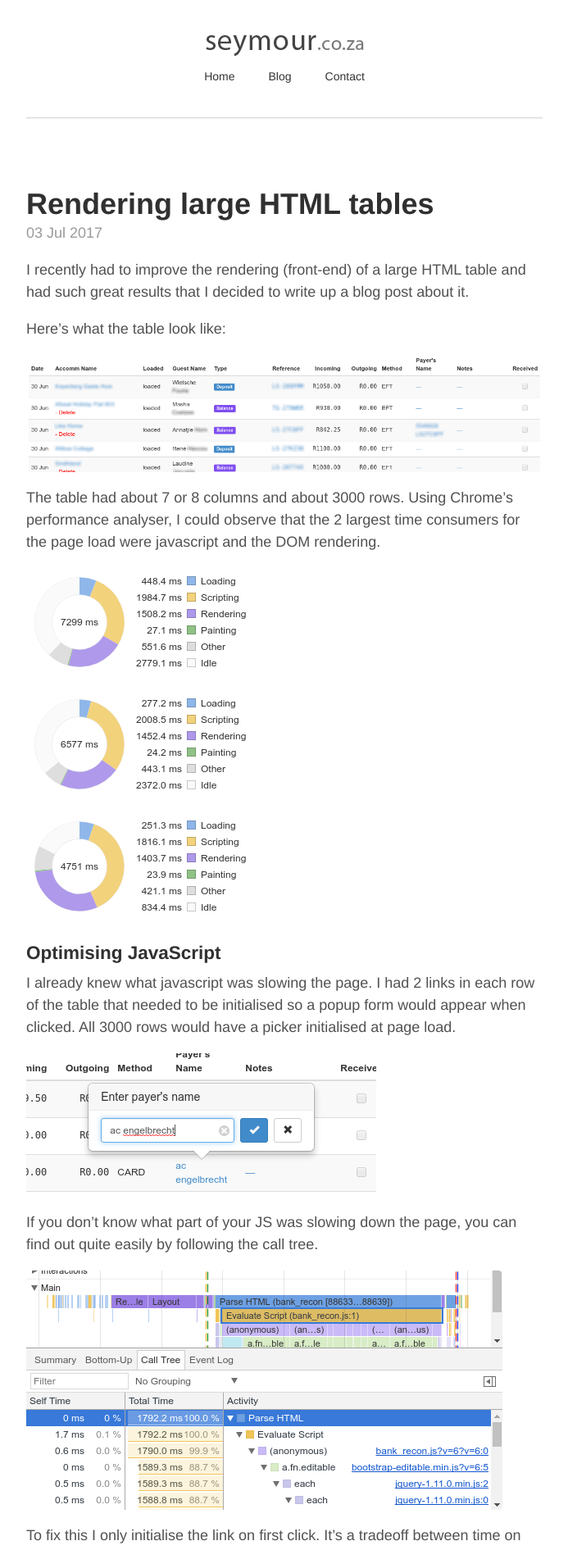
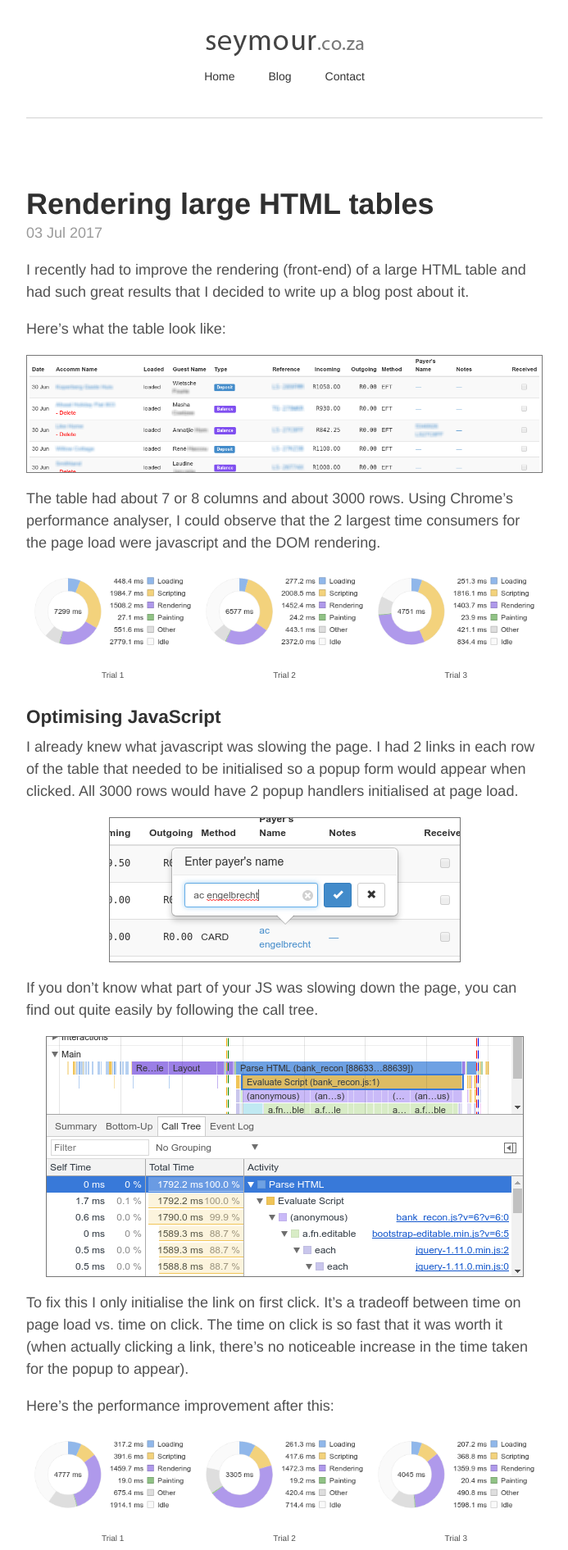
Before and after one commit to seymour7/seymour7.github.io, a Jekyll site: the page built from _posts/2017-07-03-html-table.md, in a window 1280 px wide. Shown: the top 1891 px of the page at 82% size, without its empty margins (293-986 px from the left). Built offline with Jekyll 4.4.1, drawn with Linux system fonts in a browser that asks for light colours; some of the changed text lies outside the part shown.

Commit message:
Fix blog post formatting

```diff
--- a/_posts/2017-07-03-html-table.md
+++ b/_posts/2017-07-03-html-table.md
@@ -8,46 +8,73 @@ I recently had to improve the rendering (front-end) of a large HTML table and ha
 
 Here's what the table look like:
 
-![Large table]({{ site.baseurl }}/public/html_table/table.png)
+<img src="/public/html_table/table.png" alt="Large table" style="border:1px solid #777">
 
 The table had about 7 or 8 columns and about 3000 rows. Using Chrome's performance analyser, I could observe that the 2 largest time consumers for the page load were javascript and the DOM rendering.
 
-![Trial 1]({{ site.baseurl }}/public/html_table/a1.png)
-![Trial 2]({{ site.baseurl }}/public/html_table/a2.png)
-![Trial 3]({{ site.baseurl }}/public/html_table/a3.png)
+<table style="text-align:center;margin-bottom:1rem;">
+	<tr>
+		<td markdown="span">![Trial 1]({{ site.baseurl }}/public/html_table/a1.png)</td>
+		<td markdown="span">![Trial 2]({{ site.baseurl }}/public/html_table/a2.png)</td>
+		<td markdown="span">![Trial 3]({{ site.baseurl }}/public/html_table/a3.png)</td>
+	</tr>
+	<tr style="font-size:10px;">
+		<td>Trial 1</td>
+		<td>Trial 2</td>
+		<td>Trial 3</td>
+	</tr>
+</table>
 
 ### Optimising JavaScript
 
-I already knew what javascript was slowing the page. I had 2 links in each row of the table that needed to be initialised so a popup form would appear when clicked. All 3000 rows would have a picker initialised at page load.
+I already knew what javascript was slowing the page. I had 2 links in each row of the table that needed to be initialised so a popup form would appear when clicked. All 3000 rows would have 2 popup handlers initialised at page load.
 
-![Popup form]({{ site.baseurl }}/public/html_table/popup.png)
+<img src="/public/html_table/popup.png" alt="Popup form" style="border:1px solid #777;margin:0 auto;">
 
 If you don't know what part of your JS was slowing down the page, you can find out quite easily by following the call tree.
 
-![Call tree]({{ site.baseurl }}/public/html_table/call_tree.png)
+<img src="/public/html_table/call_tree.png" alt="Call tree" style="border:1px solid #777;margin:0 auto;">
 
-To fix this I only initialise the link on first click. It's a tradeoff between time on page load vs time on click. The time on click is so fast that it was worth it (plus these links aren't frequently used).
+To fix this I only initialise the link on first click. It's a tradeoff between time on page load vs. time on click. The time on click is so fast that it was worth it (when actually clicking a link, there's no noticeable increase in the time taken for the popup to appear).
 
 Here's the performance improvement after this:
 
-![Trial 1]({{ site.baseurl }}/public/html_table/b1.png)
-![Trial 2]({{ site.baseurl }}/public/html_table/b2.png)
-![Trial 3]({{ site.baseurl }}/public/html_table/b3.png)
+<table style="text-align:center;margin-bottom:1rem;">
+	<tr>
+		<td markdown="span">![Trial 1]({{ site.baseurl }}/public/html_table/b1.png)</td>
+		<td markdown="span">![Trial 2]({{ site.baseurl }}/public/html_table/b2.png)</td>
+		<td markdown="span">![Trial 3]({{ site.baseurl }}/public/html_table/b3.png)</td>
+	</tr>
+	<tr style="font-size:10px;">
+		<td>Trial 1</td>
+		<td>Trial 2</td>
+		<td>Trial 3</td>
+	</tr>
+</table>
 
-When actually clicking a link, there's no noticeable increase in the time taken for the popup to appear.
+The total scripting time was reduced from an average of 1936.4ms to 392.7ms (that's 4.9x faster).
 
 ### Optimising DOM rendering
 
 After observing the page loading, I thought that as the table loads, the column widths are constantly adjusted. I made the columns fixed width but this actually didn't improve the page load time at all.
 
-While doing this, I notice that if I didn't have the tab displayed on my screen (i.e. I was in another tab) the page would load much faster. At this point I realised that if the entire table was just rendered in one fell swoop (instead of rendering each row as it loads), then it would render much faster. So, I displayed a spinner until the page was fully loaded, then un-hid the table on page load. The results were great:
+While doing this, I noticed that if I didn't have the tab displayed on my screen (i.e. I was in another tab) the page would load much faster. At this point I realised that if the entire table was just rendered in one fell swoop (instead of rendering each row as it loads), then it would render much faster. So, I displayed a spinner until the page was fully loaded, then un-hid the table on page load. The results were also pretty good:
 
-![Trial 1]({{ site.baseurl }}/public/html_table/c1.png)
-![Trial 2]({{ site.baseurl }}/public/html_table/c2.png)
-![Trial 3]({{ site.baseurl }}/public/html_table/c3.png)
+<table style="text-align:center;margin-bottom:1rem;">
+	<tr>
+		<td markdown="span">![Trial 1]({{ site.baseurl }}/public/html_table/c1.png)</td>
+		<td markdown="span">![Trial 2]({{ site.baseurl }}/public/html_table/c2.png)</td>
+		<td markdown="span">![Trial 3]({{ site.baseurl }}/public/html_table/c3.png)</td>
+	</tr>
+	<tr style="font-size:10px;">
+		<td>Trial 1</td>
+		<td>Trial 2</td>
+		<td>Trial 3</td>
+	</tr>
+</table>
+
+The total rendering time reduced from an average of 1454.8ms to 957.2ms (1.5x faster).
 
 ### Conclusion
 
-I managed to reduce the page load time by X% with very little decrease in usability. Hope you found this useful. It's like I just swapped my corolla for a ferrari for free.
-
-Sometimes you spend so long improving backend performance you forget to run frontend benchmarks and it's nice to be aware of a few frontend optimisations
+I managed to reduce the page load time by 2041.3ms (scripting and rendering is now 2.5x faster) with very little decrease in usability. Hope you found this useful - I was trying to demonstrate just how important frontend benchmarks and optimisations are, because often when we think about improving performance, we only think about the backend.
--- a/_sass/_base.scss
+++ b/_sass/_base.scss
@@ -51,10 +51,9 @@ img {
   display: block;
   max-width: 100%;
   margin: 0 0 1rem;
-  border-radius: 5px;
 }
 
-table {
+table.table {
   margin-bottom: 1rem;
   width: 100%;
   font-size: 85%;
@@ -62,17 +61,17 @@ table {
   border-collapse: collapse;
 }
 
-td,
-th {
+table.table td,
+table.table th {
   padding: .25rem .5rem;
   border: 1px solid #e5e5e5;
 }
 
-th {
+table.table th {
   text-align: left;
 }
 
-tbody tr:nth-child(odd) td,
-tbody tr:nth-child(odd) th {
+table.table tbody tr:nth-child(odd) td,
+table.table tbody tr:nth-child(odd) th {
   background-color: #f9f9f9;
 }
```
Also changed, not shown: _posts/2013-10-31-stm32f4-adc.md (+1 -1 lines).
